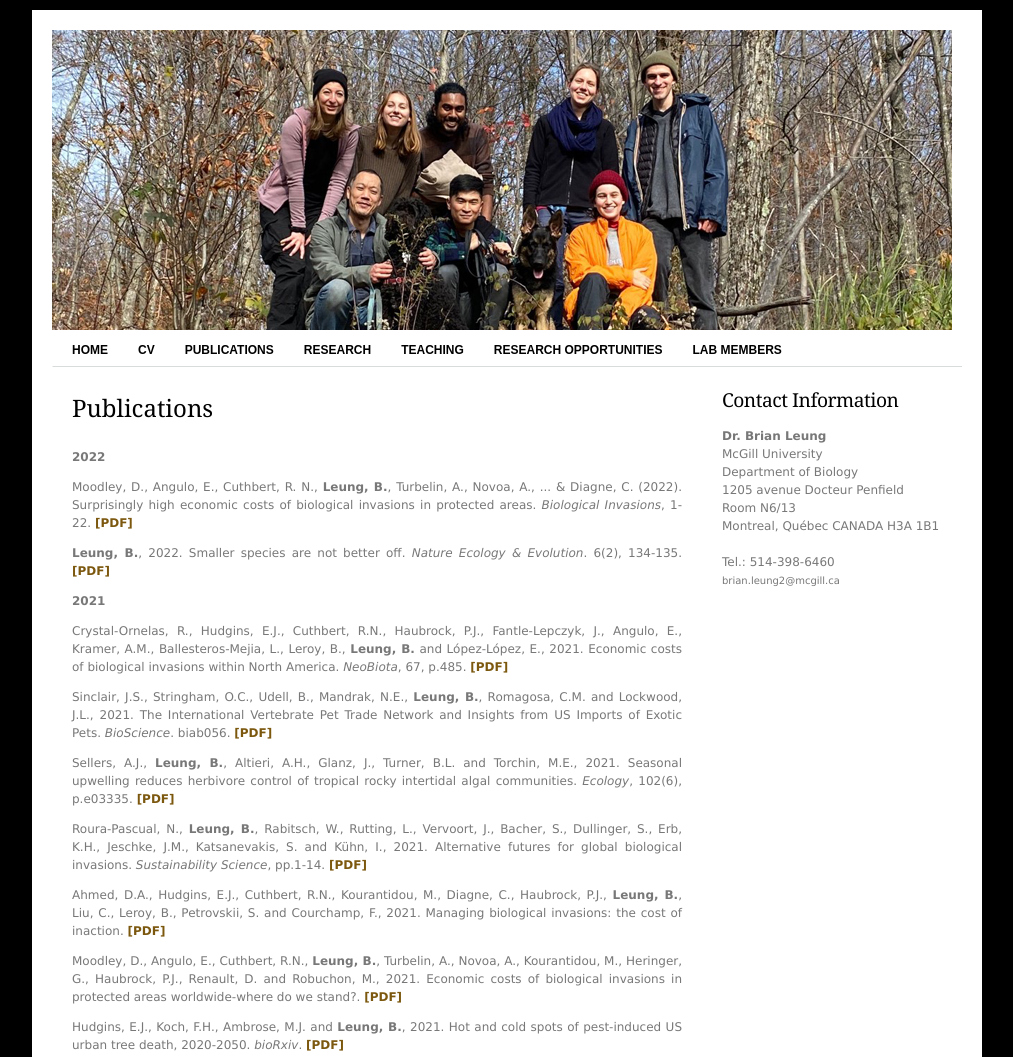
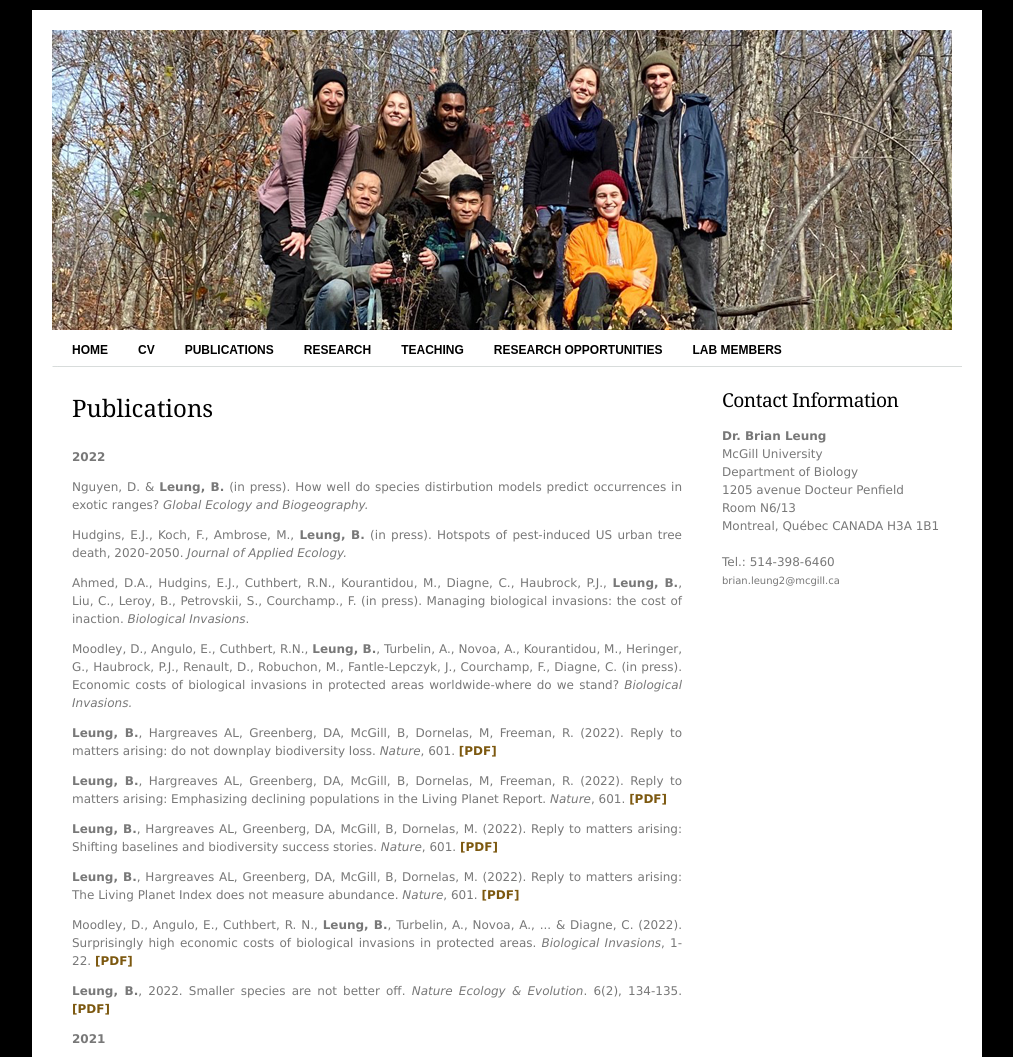
Before and after one commit to leung-lab/leunglab, a plain HTML site: page publications.html in a window 1280 px wide. Shown: the top 1057 px of the page, without its empty margins (133-1146 px from the left). Drawn offline with Linux system fonts and the light colour scheme.

Commit message:
Even more publications (Feb 24, 2022)
Includes responses and in press

```diff
--- a/publications.html
+++ b/publications.html
@@ -66,6 +66,14 @@ body {
                         <td>
                           <p><strong>2022</strong></p>
                           <p>
+                          <p>Nguyen, D. &amp; <strong>Leung, B.</strong> (in press). How well do species distirbution models predict occurrences in exotic ranges? <em>Global Ecology and Biogeography.</em></p>
+                          <p>Hudgins, E.J., Koch, F., Ambrose, M., <strong>Leung, B.</strong> (in press). Hotspots of pest-induced US urban tree death, 2020-2050. <em>Journal of Applied Ecology.</em></p>
+                          <p>Ahmed, D.A., Hudgins, E.J., Cuthbert, R.N., Kourantidou, M., Diagne, C., Haubrock, P.J., <strong>Leung, B.</strong>, Liu, C., Leroy, B., Petrovskii, S., Courchamp., F. (in press). Managing biological invasions: the cost of inaction. <em>Biological Invasions</em>.</p>
+                          <p>Moodley, D., Angulo, E., Cuthbert, R.N., <strong>Leung, B.</strong>, Turbelin, A., Novoa, A., Kourantidou, M., Heringer, G., Haubrock, P.J., Renault, D., Robuchon, M., Fantle-Lepczyk, J., Courchamp, F., Diagne, C. (in press). Economic costs of biological invasions in protected areas worldwide-where do we stand? <em>Biological Invasions.</em></p>
+                          <p><strong>Leung, B.</strong>, Hargreaves AL, Greenberg, DA, McGill, B, Dornelas, M, Freeman, R. (2022). Reply to matters arising: do not downplay biodiversity loss. <em>Nature</em>, 601. <a href="articles/Leung_2022_601d.pdf"><strong>[PDF]</strong></a><br /></p>
+                          <p><strong>Leung, B.</strong>, Hargreaves AL, Greenberg, DA, McGill, B, Dornelas, M, Freeman, R. (2022). Reply to matters arising:  Emphasizing declining populations in the Living Planet Report. <em>Nature</em>, 601. <a href="articles/Leung_2022_601c.pdf"><strong>[PDF]</strong></a><br /></p>
+                          <p><strong>Leung, B.</strong>, Hargreaves AL, Greenberg, DA, McGill, B, Dornelas, M. (2022). Reply to matters arising: Shifting baselines and biodiversity success stories. <em>Nature</em>, 601. <a href="articles/Leung_2022_601b.pdf"><strong>[PDF]</strong></a><br /></p>
+                          <p><strong>Leung, B.</strong>, Hargreaves AL, Greenberg, DA, McGill, B, Dornelas, M. (2022). Reply to matters arising: The Living Planet Index does not measure abundance. <em>Nature</em>, 601. <a href="articles/Leung_2022_601a.pdf"><strong>[PDF]</strong></a><br /></p>
                           <p>Moodley, D., Angulo, E., Cuthbert, R. N., <strong>Leung, B.</strong>, Turbelin, A., Novoa, A., ... &amp; Diagne, C. (2022). Surprisingly high economic costs of biological invasions in protected areas. <em>Biological Invasions</em>, 1-22. <a href="articles/Moodley2022_BiolInv.pdf"><strong>[PDF]</strong></a><br />
                           <p><strong>Leung, B.</strong>, 2022. Smaller species are not better off. <em>Nature Ecology &amp; Evolution</em>. 6(2), 134-135. <a href="articles/Leung_2022_NnV.pdf"><strong>[PDF]</strong></a><br />
                           <p><strong>2021</strong></p>
```
